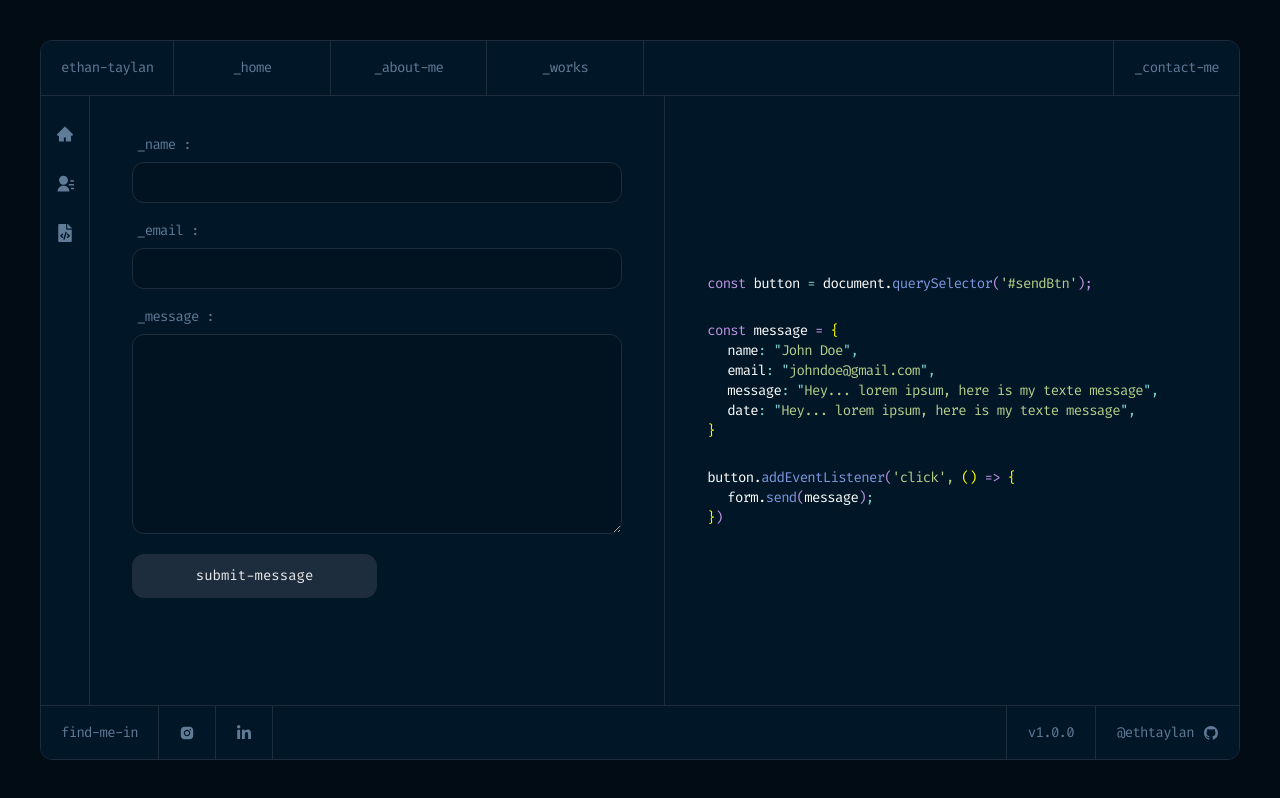
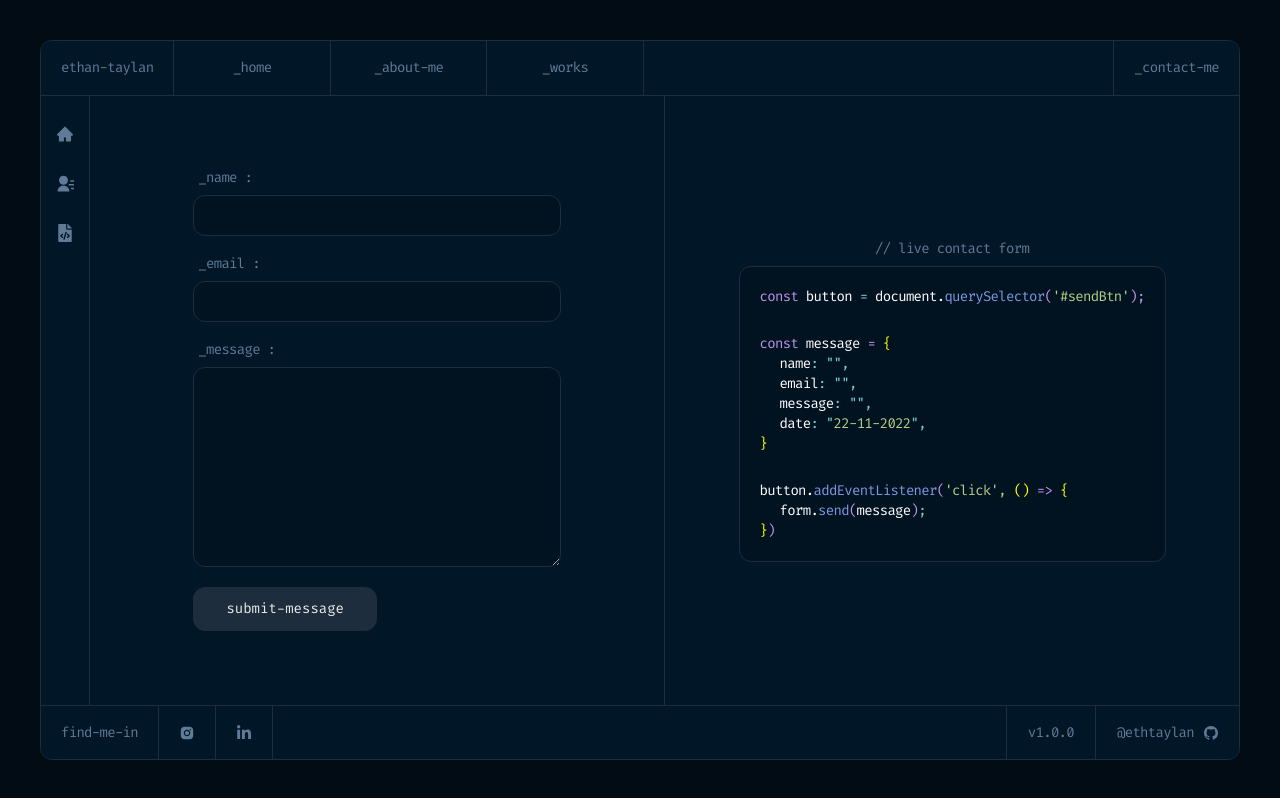
Before and after one commit to ethantaylan/ethan-taylan-portfolio, a React (Vite) app: page /contact-me in a window 1280 px wide. Built offline with nearby package versions, Linux system fonts and the light colour scheme.

Commit message:
advanded contact form

```diff
--- a/src/components/Contact/Contact.tsx
+++ b/src/components/Contact/Contact.tsx
@@ -5,10 +5,7 @@ import ContactSnippet from './ContactSnippet/ContactSnippet';
 
 const Contact = () => {
 	return (
-		<div className='d-flex h-100 w-100'>
 			<ContactForm />
-			<ContactSnippet />
-		</div>
 	);
 };
 export default Contact;
--- a/src/components/Contact/ContactForm/ContactForm.tsx
+++ b/src/components/Contact/ContactForm/ContactForm.tsx
@@ -1,13 +1,41 @@
+import React from 'react';
+import ContactSnippet from '../ContactSnippet/ContactSnippet';
+
 const ContactForm = () => {
+	const [message, setMessage] = React.useState<string>('');
+	const [email, setEmail] = React.useState<string>('');
+	const [name, setName] = React.useState<string>('');
+
+	const getMessageInputValue = (event: any) => {
+		event.preventDefault();
+		setMessage(event.target.value);
+	};
+
+	const getEmailInputValue = (event: any) => {
+		event.preventDefault();
+		setEmail(event.target.value);
+	};
+
+	const getNameInputValue = (event: any) => {
+		event.preventDefault();
+		setName(event.target.value);
+	};
+
+	React.useEffect(() => {
+		setMessage(message);
+	}, []);
 
 	return (
-			<div className='w-100 d-flex flex-column p-5'>
-				<form>
-					<span className='input-labels'>_name :</span>
+		<div className='d-flex flex-row h-100 w-100'>
+			<div className='w-100 d-flex'>
+				<div className='p-5 d-flex justify-content-center align-items-center w-100'>
+					<form className='w-75'>
+						<span className='input-labels'>_name : </span>
 						<input
 							name='name'
 							type='text'
 							className='mb-4'
+							onChange={getNameInputValue}
 						/>
 						<span className='input-labels'>_email :</span>
 
@@ -15,10 +43,14 @@ const ContactForm = () => {
 							name='email'
 							type='text'
 							className='mb-4'
+							onChange={getEmailInputValue}
 						/>
 						<span className='input-labels'>_message :</span>
 
-					<textarea name='text'></textarea>
+						<textarea
+							onChange={getMessageInputValue}
+							name='text'
+						></textarea>
 						<input
 							className='submit-message'
 							type='submit'
@@ -26,7 +58,14 @@ const ContactForm = () => {
 						/>
 					</form>
 				</div>
+				<ContactSnippet
+					email={email}
+					message={message}
+					name={name}
+				/>
+			</div>
+		</div>
 	);
 };
 
-export default ContactForm
+export default ContactForm;
--- a/src/components/Contact/ContactSnippet/ContactSnippet.tsx
+++ b/src/components/Contact/ContactSnippet/ContactSnippet.tsx
@@ -1,8 +1,21 @@
 import './contact-snippet.scss';
 
-const ContactSnippet = () => {
+export interface ContactSnippetProps {
+	email: string;
+	message: string;
+	name: string;
+}
+
+const ContactSnippet: React.FC<ContactSnippetProps> = ({email, message, name}) => {
+	const day = new Date().getDate();
+	const month = new Date().getMonth();
+	const year = new Date().getFullYear();
+
 	return (
-		<div className='my-border-left line-height-20 w-100 h-100 p-5 d-flex flex-column justify-content-center'>
+		<div className='my-border-left align-items-center flex-column line-height-20 w-100 h-100 p-5 d-flex justify-content-center'>
+                    <h1 className='primary'>// live contact form</h1>
+
+			<div className='d-flex contact-snippet-bg flex-column justify-content-center'>
 				<h1>
 					<span className='rose-code'>const </span>
 					<span className='white-code'>button </span>
@@ -26,30 +39,31 @@ const ContactSnippet = () => {
 						<span className='white-code'>name</span>
 						<span className='cyan-code'>: </span>
 						<span className='green-code'>
-						<span className='cyan-code'>"</span>John Doe
+							<span className='cyan-code'>"</span>{name}
 							<span className='cyan-code'>",</span>
 						</span>
 						<br />
 						<span className='white-code'>email</span>
 						<span className='cyan-code'>: </span>
 						<span className='green-code'>
-						<span className='cyan-code'>"</span>johndoe@gmail.com
+							<span className='cyan-code'>"</span>{email}
 							<span className='cyan-code'>",</span>
 						</span>
 						<br />
 						<span className='white-code'>message</span>
 						<span className='cyan-code'>: </span>
 						<span className='green-code'>
-						<span className='cyan-code'>"</span>Hey... lorem ipsum, here is my texte
-						message
+							<span className='cyan-code'>"</span>{message}
 							<span className='cyan-code'>",</span>
 						</span>
 						<br />
 						<span className='white-code'>date</span>
 						<span className='cyan-code'>: </span>
 						<span className='green-code'>
-						<span className='cyan-code'>"</span>Hey... lorem ipsum, here is my texte
-						message
+							<span className='cyan-code'>"</span>
+							<span>
+								{day}-{month}-{year}
+							</span>
 							<span className='cyan-code'>",</span>
 						</span>
 						<br />
@@ -79,8 +93,10 @@ const ContactSnippet = () => {
 					</span>
 				</div>
 				<span className='acc-code'>
-				{`}`}<span className='rose-code'>)</span>
+					{`}`}
+					<span className='rose-code'>)</span>
 				</span>
+			</div>
 		</div>
 	);
 };
--- a/src/components/Contact/ContactSnippet/contact-snippet.scss
+++ b/src/components/Contact/ContactSnippet/contact-snippet.scss
@@ -47,3 +47,11 @@
     color: yellow
 	// color: rgb(204, 118, 209);
 }
+
+.contact-snippet-bg {
+	padding: 20px;
+	border-radius: 12px;
+	border: 1px solid m.$secondary;
+
+ background-color: #011221;
+}
```
Lines whose indentation alone changed are shown as unchanged.
